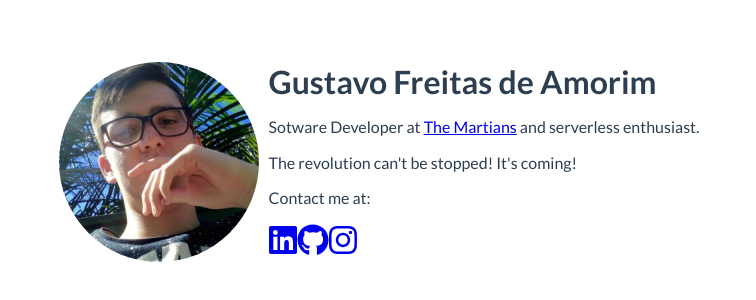
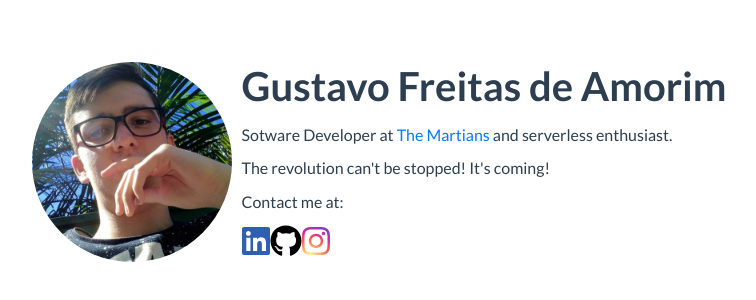
Before and after one commit to gustavofamorim/gustavofamorim.com, a Vue app: page /#/ in a window 1280 px wide. Shown: the part 238-538 px from the top of the page, without its empty margins (261-1017 px from the left). Built offline with nearby package versions, Linux system fonts and the light colour scheme.

Commit message:
Layout improvements

```diff
--- a/src/assets/scss/main.scss
+++ b/src/assets/scss/main.scss
@@ -1,9 +1,9 @@
 @import 'variables.scss';
 
 body {
-  font-family: 'Lato', sans-serif;
+  font-family: $font;
   text-align: left;
-  color: #2c3e50;
+  color: $text-color;
   margin: 0px;
 }
 
@@ -13,9 +13,16 @@ section {
 
 h1 {
   margin-top: 0px;
-  font-size: 2em;
+  font-size: $h1-size;
 }
 
 p {
   margin-top: 0px;
+  font-size: $p-size;
 }
+
+a {
+  color: $a-color;
+  text-decoration: none;
+  background-color: transparent;
+}
--- a/src/assets/scss/variables.scss
+++ b/src/assets/scss/variables.scss
@@ -0,0 +1,11 @@
+
+//Font
+$font: 'Lato', sans-serif;
+
+// Sizes
+$p-size: 1em;
+$h1-size: 2.5em;
+
+// Colors
+$a-color: #007bff;
+$text-color: #2c3e50;
--- a/src/features/Home.vue
+++ b/src/features/Home.vue
@@ -6,9 +6,19 @@
     <p class="msg">The revolution can't be stopped! It's coming!</p>
     <p class="contact_h">Contact me at:</p>
     <div class="contact">
-      <a class="contact_item" target="_blank" href="https://www.linkedin.com/in/gustavofamorim/"><fa :icon="['fab', 'linkedin']" size="2x"/></a>
-      <a class="contact_item" target="_blank" href="https://github.com/gustavofamorim"><fa :icon="['fab', 'github']" size="2x"/></a>
-      <a class="contact_item" target="_blank" href="https://www.instagram.com/gustavof.a/"><fa :icon="['fab', 'instagram']" size="2x"/></a>
+      <a class="contact_item linkedin" target="_blank" href="https://www.linkedin.com/in/gustavofamorim/"><fa :icon="['fab', 'linkedin']" size="2x"/></a>
+      <a class="contact_item github" target="_blank" href="https://github.com/gustavofamorim"><fa :icon="['fab', 'github']" size="2x"/></a>
+      <a class="contact_item instagram" target="_blank" href="https://www.instagram.com/gustavof.a/"><fa :icon="['fab', 'instagram']" size="2x"/></a>
+
+      <svg width="0" height="0">
+        <radialGradient id="rg" r="150%" cx="30%" cy="107%">
+          <stop stop-color="#fdf497" offset="0" />
+          <stop stop-color="#fdf497" offset="0.05" />
+          <stop stop-color="#fd5949" offset="0.45" />
+          <stop stop-color="#d6249f" offset="0.6" />
+          <stop stop-color="#285AEB" offset="0.9" />
+        </radialGradient>
+      </svg>
     </div>
   </section>
 </template>
@@ -54,7 +64,11 @@ export default {
 
   .contact {
     grid-area: contact;
+
     .contact_item { display: inline-block; }
+    .linkedin { color: #2E5FB2; }
+    .github { color: #000; }
+    .instagram svg * { fill: url(#rg); }
   }
 
   @media(min-width: 768px) {
```
